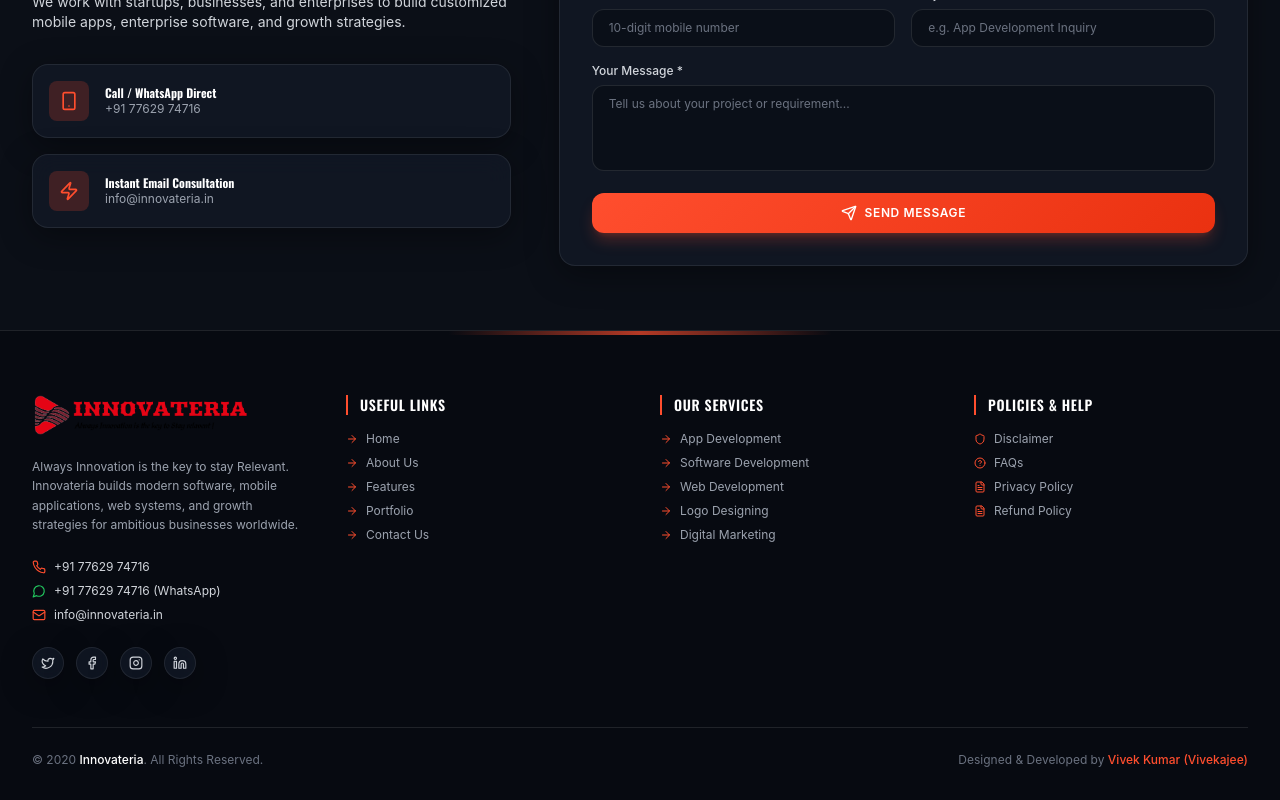
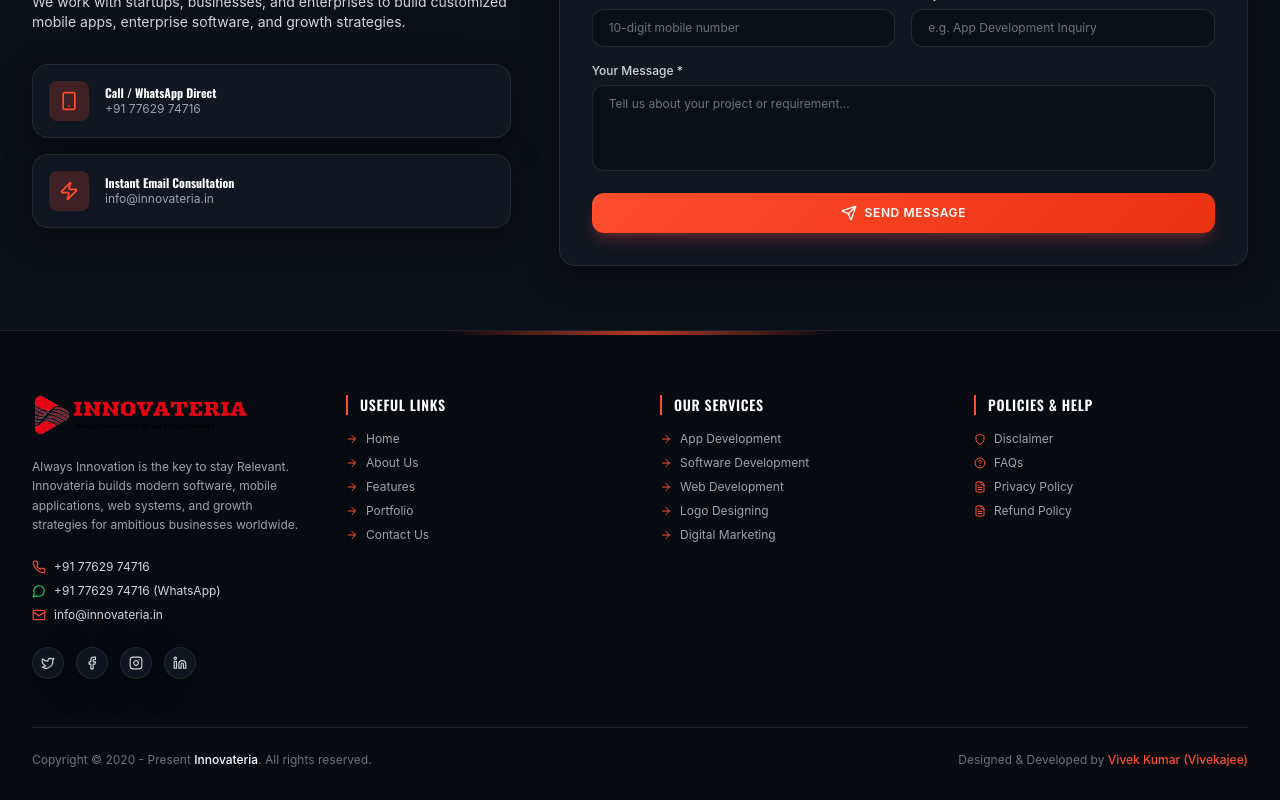
Before and after one commit to Vnjvibhash/Innovateria, a Next.js app: page / in a window 1280 px wide. Shown: the part 3866-4666 px from the top of the page. Built offline with nearby package versions, Linux system fonts and the light colour scheme.

Commit message:
Update Footer copyright notice to Copyright © 2020 - Present Innovateria

```diff
--- a/components/Footer.tsx
+++ b/components/Footer.tsx
@@ -169,7 +169,7 @@
 
         {/* Bottom Bar */}
         <div className="border-t border-white/10 pt-6 flex flex-col sm:flex-row justify-between items-center text-xs text-gray-500">
-          <p>© 2020 <strong className="text-white font-medium">Innovateria</strong>. All Rights Reserved.</p>
+          <p>Copyright © 2020 - Present <strong className="text-white font-medium">Innovateria</strong>. All rights reserved.</p>
           <p className="mt-2 sm:mt-0">
             Designed & Developed by <a href="https://vivekajee.in" target="_blank" rel="noopener noreferrer" className="text-brand-500 hover:underline font-medium">Vivek Kumar (Vivekajee)</a>
           </p>
```
